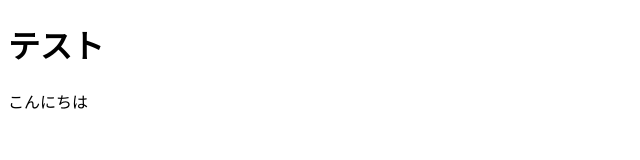
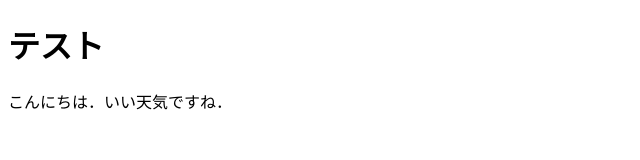
Before and after one commit to fuyu28/git-workshop, a plain HTML site: page index.html in a window 1280 px wide. Shown: the whole page, without its empty margins (0-640 px from the left). Drawn offline with Linux system fonts and the light colour scheme.

Commit message:
Update index.html
挨拶追加してみました．

```diff
--- a/index.html
+++ b/index.html
@@ -6,6 +6,6 @@
   </head>
   <body>
     <h1>テスト</h1>
-    <p>こんにちは</p>
+    <p>こんにちは．いい天気ですね．</p>
   </body>
 </html>
```
